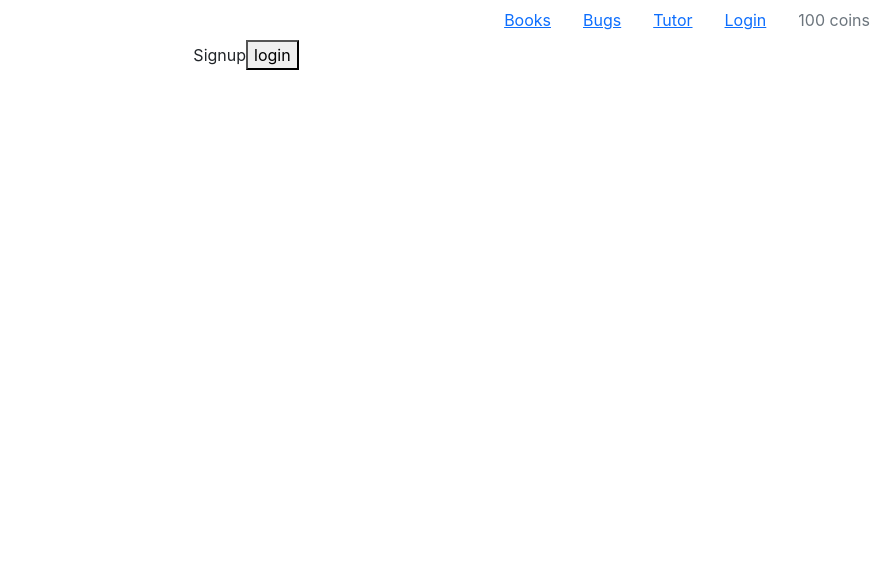
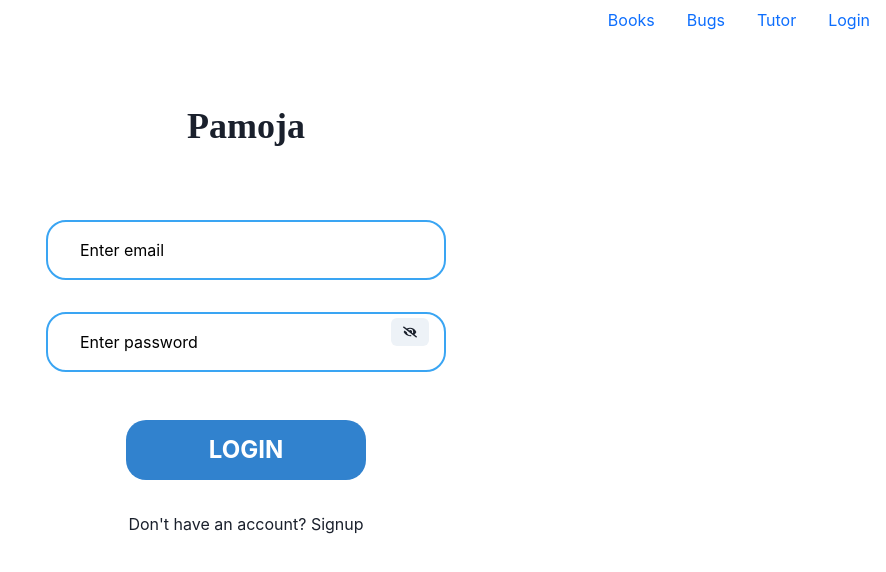
Before and after one commit to AnnetteOdingo/pamoja, a React (Create React App) app: page /login in a window 1280 px wide. Shown: the top 572 px of the page, without its empty margins (394-1280 px from the left). Built offline with nearby package versions, Linux system fonts and the light colour scheme.

Commit message:
add login and chakra ui functionality

```diff
--- a/package.json
+++ b/package.json
@@ -3,13 +3,18 @@
   "version": "0.1.0",
   "private": true,
   "dependencies": {
+    "@chakra-ui/react": "^2.5.5",
+    "@emotion/react": "^11.10.6",
+    "@emotion/styled": "^11.10.6",
     "@testing-library/jest-dom": "^5.16.5",
     "@testing-library/react": "^13.4.0",
     "@testing-library/user-event": "^13.5.0",
     "axios": "^1.3.5",
     "bootstrap": "^5.2.3",
+    "framer-motion": "^4.1.17",
     "react": "^18.2.0",
     "react-dom": "^18.2.0",
+    "react-icons": "^4.8.0",
     "react-router-dom": "^6.10.0",
     "react-scripts": "5.0.1",
     "web-vitals": "^2.1.4"
--- a/src/axios/index.js
+++ b/src/axios/index.js
@@ -1,8 +1,7 @@
 import axios from 'axios';
 
 export default function withAuth() {
-//   const token = sessionStorage.getItem('token');
-const token = "eyJhbGciOiJIUzI1NiIsInR5cCI6IkpXVCJ9.eyJpZCI6IjY0M2M5NmE5OThkNDNlYTVkMTNiYzZkMyIsImlhdCI6MTY4MTczOTIxMSwiZXhwIjoxNjg0MzMxMjExfQ.A2mILOpFLXcwzHIwO7MbzrlR2vis5foU7Unxc8KTpas";
+  const token = sessionStorage.getItem('token');
 
   const axiosInstance = axios.create({
     headers: {
--- a/src/components/Navbar.js
+++ b/src/components/Navbar.js
@@ -4,33 +4,35 @@ import { useAuth } from "../contexts/AuthContext";
 
 export default function Navbar() {
   let auth = useAuth();
-
+  console.log(auth);
   return (
-
     <ul className="nav justify-content-end">
       <li className="nav-item">
         <span className="nav-link">
-        <Link to="/"> Books </Link>
+          <Link to="/"> Books </Link>
         </span>
       </li>
       <li className="nav-item">
         <span className="nav-link">
-        <Link to="/bugs"> Bugs </Link>
+          <Link to="/bugs"> Bugs </Link>
         </span>
       </li>
       <li className="nav-item">
         <span className="nav-link">
-        <Link to="/tutor">Tutor </Link></span>
+          <Link to="/tutor">Tutor </Link>
+        </span>
       </li>
 
       <li className="nav-item">
-        <span className="nav-link active" aria-current="page" >
-        <Link to="/login"> {!auth.user ? "Login" : "Logout"} </Link>
+        <span className="nav-link active" aria-current="page">
+          <Link to="/login"> {!auth.user ? "Login" : "Logout"} </Link>
         </span>
       </li>
-      <li className="nav-item">
-        <span className="nav-link disabled"> 100 coins</span>
-      </li>
+      { auth && auth.user && auth.user.credits && (
+        <li className="nav-item">
+          <span className="nav-link disabled">{auth.user?.credits}coins</span>
+        </li>
+      )}
     </ul>
   );
 }
--- a/src/contexts/AuthContext.js
+++ b/src/contexts/AuthContext.js
@@ -4,7 +4,7 @@ import axios from "../axios";
 
 let AuthContext = React.createContext(null);
 
-const base_url = "https://pamoja-backend.onrender.com/api/";
+const base_url = "https://pamoja-backend.onrender.com/api";
 
 export function AuthProvider({ children }) {
   let [user, setUser] = React.useState(null);
@@ -18,17 +18,20 @@ export function AuthProvider({ children }) {
       ...userDTO,
       name: `${userDTO.name}`,
       credits: `${userDTO.credits}`,
+      email: `${userDTO.email}`,
+      id: `${userDTO.id}`,
     });
   };
   const getUserProfile = async () => {
     await axios()
-      .get(`${base_url}users/info`)
+      .get(`${base_url}/users/info`)
       .then((res) => {
         setCurrentUser({
           ...res.data,
           name: res.data.name,
-          emai: res.data.email,
+          email: res.data.email,
           id: res.data.id,
+          credits: res.data.credits,
         });
       })
       .catch((error) => {
--- a/src/index.js
+++ b/src/index.js
@@ -1,17 +1,19 @@
-import 'bootstrap/dist/css/bootstrap.css';
-import React from 'react';
-import ReactDOM from 'react-dom/client';
-import './index.css';
-import App from './App';
-import reportWebVitals from './reportWebVitals';
-import { BrowserRouter as Router } from 'react-router-dom';
+import "bootstrap/dist/css/bootstrap.css";
+import React from "react";
+import ReactDOM from "react-dom/client";
+import "./index.css";
+import App from "./App";
+import reportWebVitals from "./reportWebVitals";
+import { BrowserRouter as Router } from "react-router-dom";
+import { ChakraProvider } from "@chakra-ui/react";
 
-
-const root = ReactDOM.createRoot(document.getElementById('root'));
+const root = ReactDOM.createRoot(document.getElementById("root"));
 root.render(
   <React.StrictMode>
     <Router>
-    <App />
+      <ChakraProvider>
+        <App />
+      </ChakraProvider>
     </Router>
   </React.StrictMode>
 );
--- /dev/null
+++ b/src/pages/Login.js
@@ -0,0 +1,136 @@
+import {
+  Box,
+  Text,
+  Flex,
+  Input,
+  Button,
+  InputRightElement,
+  InputGroup,
+} from "@chakra-ui/react";
+import React, { useState, useRef } from "react";
+import { useNavigate, Link } from "react-router-dom";
+import axios from "axios";
+
+import { FaEye, FaEyeSlash } from "react-icons/fa";
+import { useAuth } from "../contexts/AuthContext";
+
+export default function LoginPage() {
+  const [passwordVisible, setPasswordVisible] = useState(false);
+  const base_url = "https://pamoja-backend.onrender.com/api";
+  const { getUserProfile } = useAuth();
+
+  const emailRef = useRef();
+  const passwordRef = useRef();
+  const navigate = useNavigate();
+  const toggleVisible = (e) => {
+    e.preventDefault();
+    setPasswordVisible((prevState) => !prevState);
+  };
+  const submit = () => {
+    axios
+      .post(`${base_url}/users/login`, {
+        email: emailRef.current.value,
+        password: passwordRef.current.value,
+      })
+      .then((res) => {
+        if (res.data.token) {
+          sessionStorage.setItem("token", res.data.token);
+        }
+        getUserProfile()
+        navigate("/");
+      })
+      .catch((error) => {
+        alert(error.message);
+      });
+    emailRef.current.value = "";
+    passwordRef.current.value = "";
+  };
+  return (
+    <Flex
+      height={"max-content"}
+      width="70%"
+      background="#fff"
+      borderRadius="80px"
+      justifyContent={"center"}
+      margin="0 auto"
+    >
+      <Flex
+        py="4rem"
+        flexDirection={"column"}
+        textAlign="center"
+        width={"400px"}
+      >
+        <Text
+          fontFamily="Montserrat"
+          fontSize="36px"
+          fontWeight="600"
+          lineHeight="44px"
+          letterSpacing="0em"
+          textAlign="center"
+          paddingBottom={"24px"}
+        >
+          Pamoja
+        </Text>
+        <Box>
+          <Input
+            type="email"
+            placeholder="Enter email"
+            pr="4.5rem"
+            height="60px"
+            background="#fff"
+            borderRadius={"20px"}
+            border="2px solid #3AA5F3"
+            paddingLeft={"2rem"}
+            marginY="2rem"
+            _placeholder={{ opacity: 1, color: "#000000" }}
+            ref={emailRef}
+          />
+          <InputGroup size="md">
+            <Input
+              pr="4.5rem"
+              type={passwordVisible ? "text" : "password"}
+              placeholder="Enter password"
+              height="60px"
+              borderRadius={"20px"}
+              background="#fff"
+              border="2px solid #3AA5F3"
+              paddingLeft={"2rem"}
+              _placeholder={{ opacity: 1, color: "#000000" }}
+              ref={passwordRef}
+            />
+            <InputRightElement width="4.5rem">
+              <Button
+                as="span"
+                h="1.75rem"
+                size="sm"
+                onClick={toggleVisible}
+                margin="2 rem auto"
+              >
+                {passwordVisible ? <FaEye /> : <FaEyeSlash />}
+              </Button>
+            </InputRightElement>
+          </InputGroup>
+          <Button
+            marginBottom="32px"
+            borderRadius="20px"
+            height="60px"
+            width="240px"
+            color="#fff"
+            background={"#3182CE"}
+            fontWeight={700}
+            fontSize="24px"
+            marginTop={"3rem"}
+            onClick={submit}
+            _hover={{ background: "#3182CE" }}
+            _active={{ background: "#3182CE" }}
+          >
+            LOGIN
+          </Button>
+          <Text>
+            Don't have an account? <Link to="/signup">Signup</Link>
+          </Text>
+        </Box>
+      </Flex>
+    </Flex>
+  );
+}
--- a/src/pages/Signup.js
+++ b/src/pages/Signup.js
@@ -1,16 +1,8 @@
 import React from 'react';
-import { useAuth } from '../contexts/AuthContext';
 
 export default function Signup(){
-    const {user, getUserProfile} = useAuth()
-    const handleClick = ()=>{
-        getUserProfile();
-        debugger
-        console.log(user)
 
-    }
     return(<div>
         Signup
-        <button onClick={handleClick}>login</button>
     </div>)
 }
--- a/src/routes/AppRouter.js
+++ b/src/routes/AppRouter.js
@@ -3,6 +3,7 @@ import { Route, Routes } from "react-router-dom";
 import { RequireAuth } from "../contexts/AuthContext";
 import Books from "../pages/Books";
 import Bugs from "../pages/Bugs";
+import Login from "../pages/Login";
 import Signup from "../pages/Signup";
 import Tutor from "../pages/Tutor";
 
@@ -19,7 +20,8 @@ export default function AppRouter() {
           </RequireAuth>
         }
       />
-      <Route path="/login" element={<Signup />} />
+      <Route path="/login" element={<Login />} />
+      <Route path="/signup" element={<Signup />} />
       <Route
         path="/bugs"
         element={
```
Also changed, not shown: 1 other file (tests, documents, lock files or other folders).
